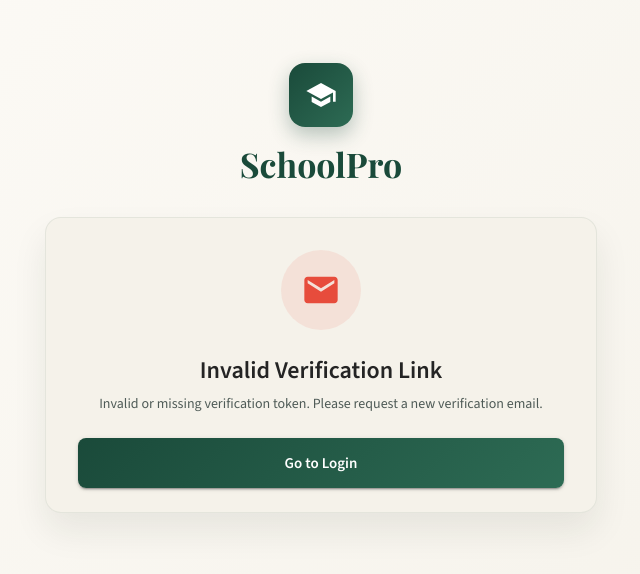
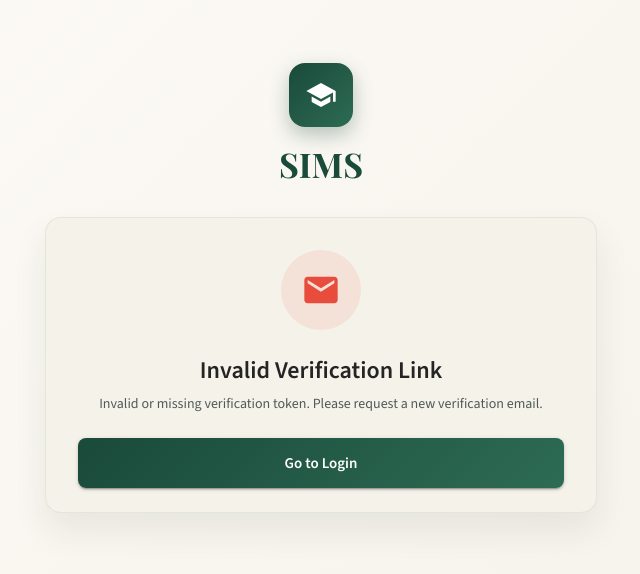
Before and after one commit to Abenil6/HU-SIMS, a React (Vite) app in the folder frontend/: page /verify-email in a window 1280 px wide. Shown: the part 112-686 px from the top of the page, without its empty margins (319-959 px from the left). Built offline with nearby package versions, Linux system fonts and the light colour scheme.

Commit message:
Update VerifyEmailPage branding to match landing page (SchoolPro -> SIMS)

```diff
--- a/frontend/src/pages/auth/VerifyEmailPage.tsx
+++ b/frontend/src/pages/auth/VerifyEmailPage.tsx
@@ -190,7 +190,7 @@ export function VerifyEmailPage() {
                     color: colors.forest,
                   }}
                 >
-                  SchoolPro
+                  SIMS
                 </Typography>
               </Box>
 
@@ -289,7 +289,7 @@ export function VerifyEmailPage() {
                     color: colors.forest,
                   }}
                 >
-                  SchoolPro
+                  SIMS
                 </Typography>
               </Box>
 
@@ -506,7 +506,7 @@ export function VerifyEmailPage() {
               color="text.secondary"
               sx={{ textAlign: "center", mt: 3 }}
             >
-              © 2024 SchoolPro. All rights reserved.
+              © 2024 HU SIMS. All rights reserved.
             </Typography>
           </motion.div>
         </Container>
```
